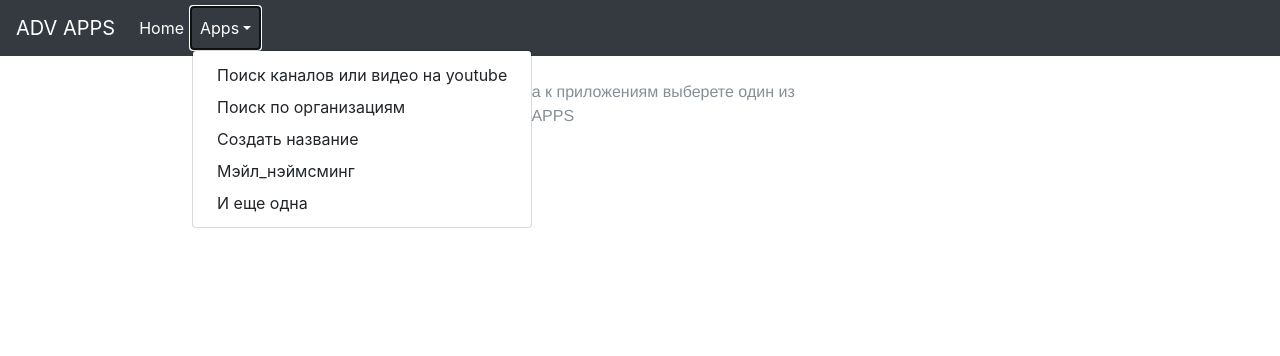
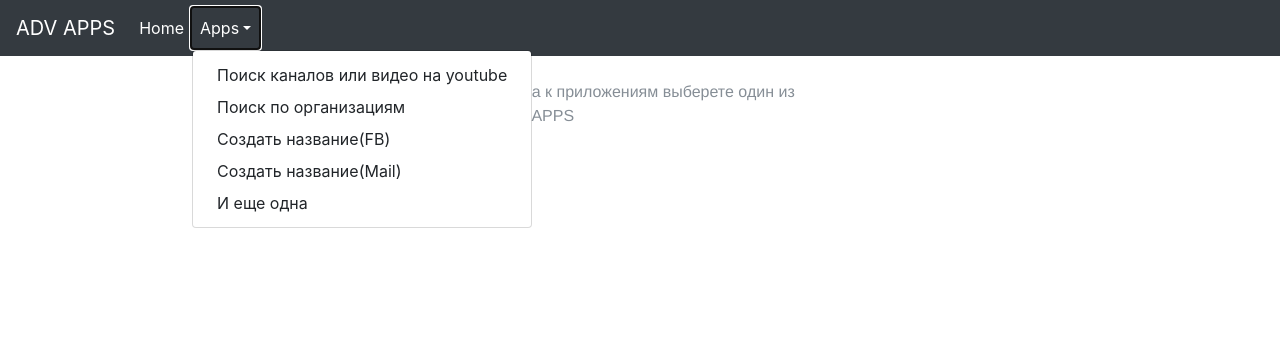
Before and after one commit to AdvDevBaf/ADVAPPS, a Django app: page / in a window 1280 px wide, after a click on "Apps". Shown: the top 356 px of the page. Run offline with Django 3.2, Linux system fonts and the light colour scheme; some libraries are stand-ins or nearby versions.

Commit message:
some pages was renamed

```diff
--- a/BafosApp/templates/BafosApp/b.html
+++ b/BafosApp/templates/BafosApp/b.html
@@ -54,8 +54,8 @@
             <div class="dropdown-menu" aria-labelledby="dropdown01">
               <a class="dropdown-item" href="{% url 'blog_youtube' %}">Поиск каналов или видео на youtube</a>
               <a class="dropdown-item" href="{% url 'blog_organizations' %}">Поиск по организациям</a>
-              <a class="dropdown-item" href="{% url 'blog_ads_names' %}">Создать название</a>
-                <a class="dropdown-item" href="{% url 'blog_mail_naming' %}">Мэйл_нэймсминг</a>
+              <a class="dropdown-item" href="{% url 'blog_ads_names' %}">Создать название(FB)</a>
+                <a class="dropdown-item" href="{% url 'blog_mail_naming' %}">Создать название(Mail)</a>
                 <a class="dropdown-item" href="#">И еще одна</a>
             </div>
           </li>
```
Also changed, not shown: BafosApp/templates/BafosApp/ads_names.html (+5 -3 lines).
